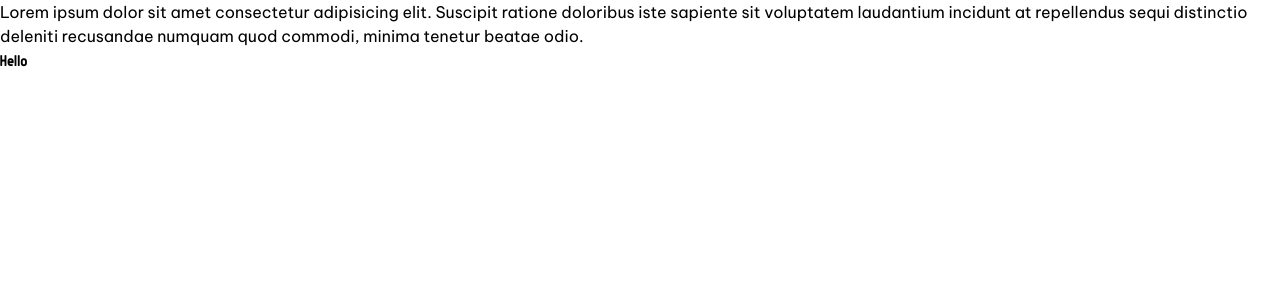
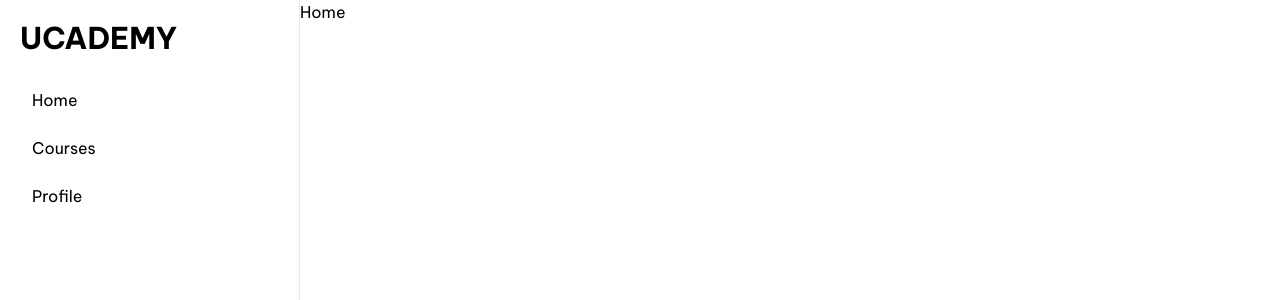
Before and after one commit to NhatTien1114/nextjs-e-learning, a Next.js app: page / in a window 1280 px wide. Shown: the top 300 px of the page. Built offline with nearby package versions, Linux system fonts and the light colour scheme.

Commit message:
12/06 video 05 chia layout sidebar va content

```diff
--- a/src/app/globals.css
+++ b/src/app/globals.css
@@ -17,15 +17,3 @@
         --foreground: #ededed;
     }
 }
-
-body {
-    font-family: var(--font-be-vietnam-pro);
-}
-
-h1,
-h2,
-h3,
-h4,
-h5 {
-    font-family: var(--font-manrope)
-}
--- a/src/app/layout.tsx
+++ b/src/app/layout.tsx
@@ -1,6 +1,7 @@
 import type { Metadata } from "next";
 import "./globals.css";
-import { beVNPro } from "@/components/fonts";
+import { beVNPro } from "@/utils";
+import Sidebar from "@/components/layouts/Sidebar";
 
 
 export const metadata: Metadata = {
@@ -15,7 +16,12 @@ export default function RootLayout({
 }>) {
   return (
     <html lang="en">
-      <body className={`${beVNPro.variable} flex justify-center`}>{children}</body>
+      <body className={beVNPro.className}>
+        <div className="wrapper grid grid-cols-[300px_minmax(0,1fr)]">
+          <Sidebar />
+          <main>{children}</main>
+        </div>
+      </body>
     </html>
   );
 }
--- a/src/app/page.tsx
+++ b/src/app/page.tsx
@@ -1,14 +1,7 @@
-import { wolfers } from "@/components/fonts";
-
 export default function Home() {
   return (
-    <main>
-      <div>
-        Lorem ipsum dolor sit amet consectetur adipisicing elit.
-        Suscipit ratione doloribus iste sapiente sit voluptatem laudantium incidunt at
-        repellendus sequi distinctio deleniti recusandae numquam quod commodi, minima tenetur beatae odio.
-      </div>
-      <h1 className={`${wolfers.className}`}>Hello</h1>
-    </main>
+    <div>
+      Home
+    </div>
   );
 }
--- a/src/components/fonts.tsx
+++ /dev/null
@@ -1,29 +0,0 @@
-import { Be_Vietnam_Pro, Manrope } from "next/font/google";
-import fontLocal from "next/font/local";
-const beVNPro = Be_Vietnam_Pro({
-    variable: "--font-be-vietnam-pro",
-    subsets: ["latin"],
-    weight: ["400", "500", "600", "700"]
-});
-
-const manrope = Manrope({
-    subsets: ["latin"],
-    variable: "--font-manrope"
-})
-
-const wolfers = fontLocal({
-    src: [
-        {
-            path: "../app/1FTV-Wolfers.regular.otf",
-            weight: "400",
-            style: "normal"
-        }
-    ],
-    display: "swap",
-})
-
-export {
-    beVNPro,
-    manrope,
-    wolfers
-}
--- /dev/null
+++ b/src/components/layouts/Sidebar.tsx
@@ -0,0 +1,29 @@
+import Link from "next/link";
+
+const Sidebar = () => {
+    return (
+        <div className="p-5 border-r border-gray-200 h-screen">
+            <Link href="/" className="font-bold text-3xl inline-block mb-5">UCADEMY</Link>
+            <ul>
+                <MenuItem url="/" title="Home" />
+                <MenuItem url="/courses" title="Courses" />
+                <MenuItem url="/profile" title="Profile" />
+            </ul>
+        </div>
+    )
+}
+
+const MenuItem = ({
+    url = "/",
+    title = ""
+}: {
+    url: string;
+    title: string;
+}) => {
+    return (
+        <li>
+            <Link href={url} className="p-3 rounded-md flex items-center">{title}</Link>
+        </li>
+    )
+}
+export default Sidebar;
--- /dev/null
+++ b/src/utils/index.ts
@@ -0,0 +1,7 @@
+import { Be_Vietnam_Pro } from "next/font/google";
+
+export const beVNPro = Be_Vietnam_Pro({
+    subsets: ["latin"],
+    variable: "--font-be-vietnam-pro",
+    weight: ["400", "500", "600", "700"],
+});
```
Also changed, not shown: src/app/1FTV-Wolfers.regular.otf (deleted).
